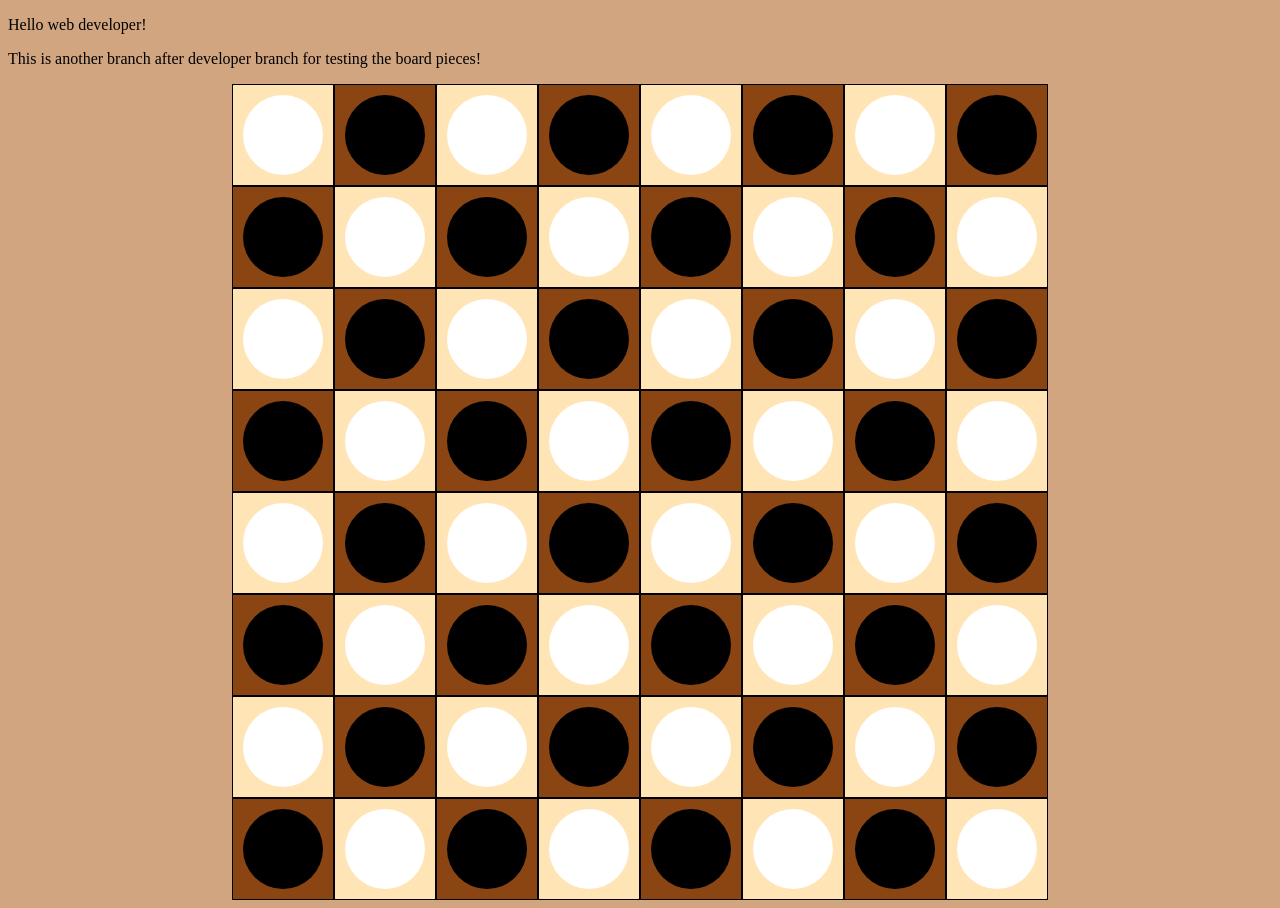
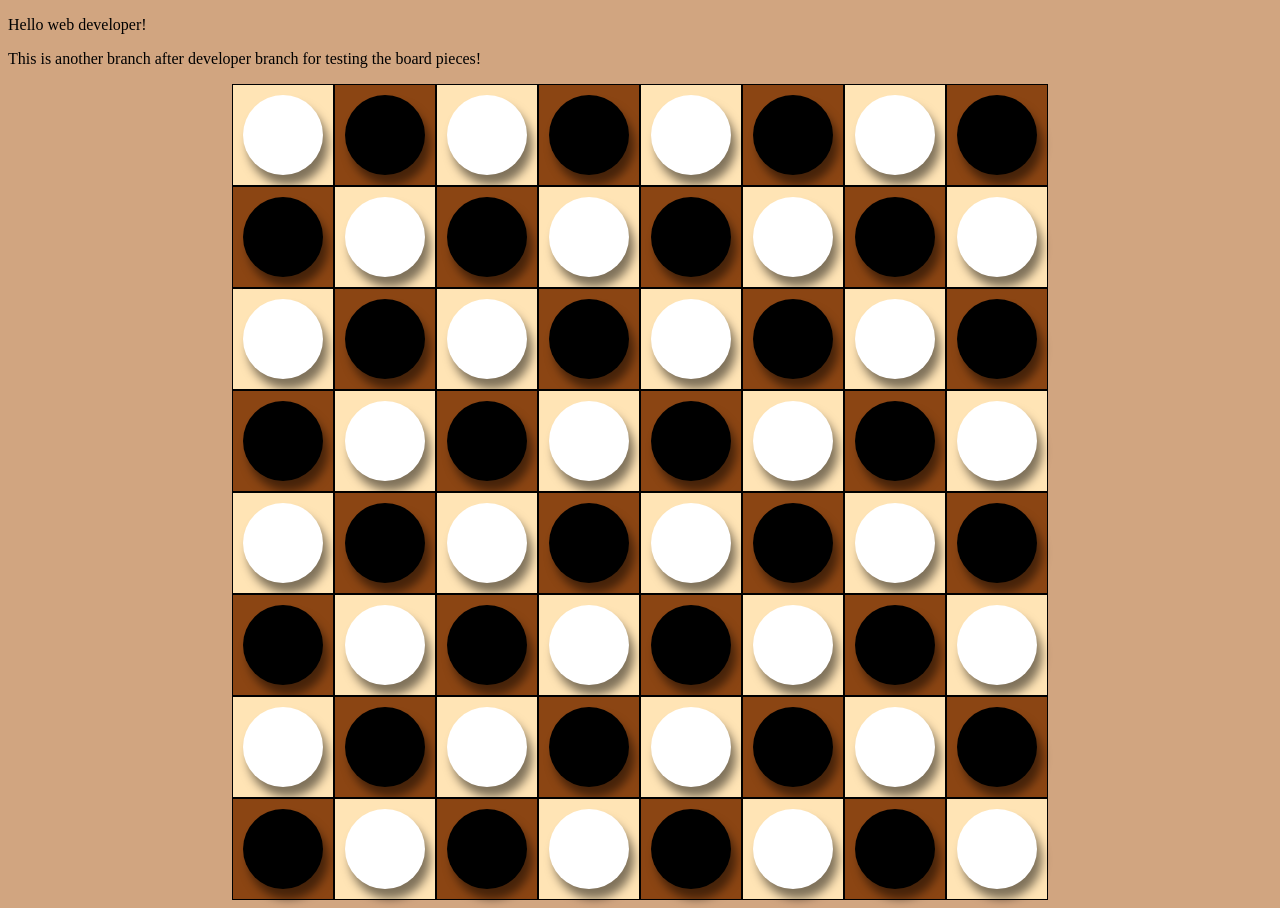
Before and after one commit to SkimZconceited/Phase4-GameTheoryProject-frontend, a React (Create React App) app in the folder client/: page / in a window 1280 px wide. Built offline with nearby package versions, Linux system fonts and the light colour scheme.

Commit message:
Added shadows to produce a 3d-ish effect

```diff
--- a/client/src/components/Piece.jsx
+++ b/client/src/components/Piece.jsx
@@ -8,6 +8,7 @@ function Piece({ color }) {
     height: '80%',
     borderRadius: '50%',
     margin: '10%',
+    boxShadow: `5px 10px 10px rgba(0, 0, 0, 0.5)`, // Added a shadow effect to make it kinda 3d-ish
   };
 
   return <div className="piece" style={pieceStyle}></div>;
```
